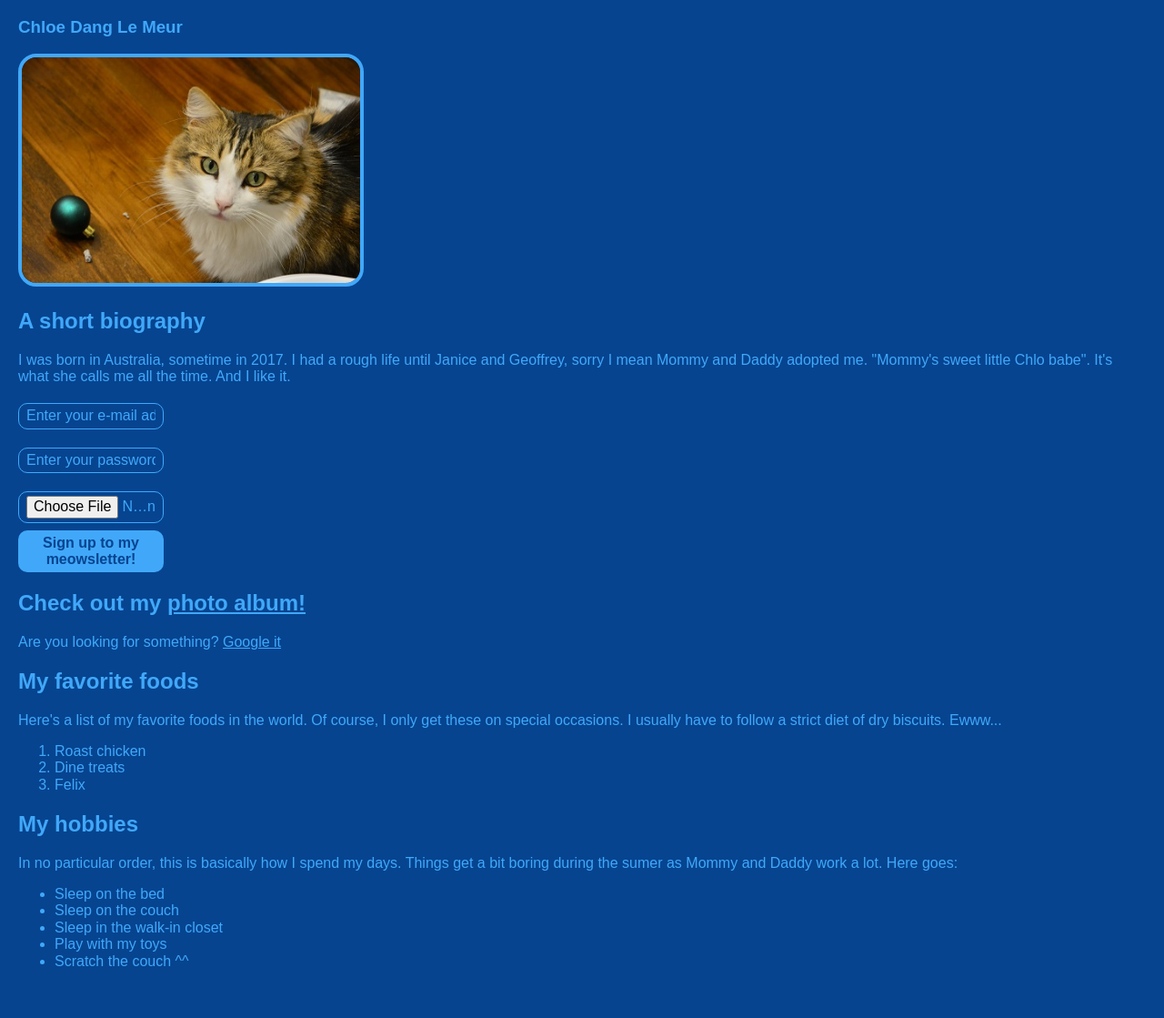
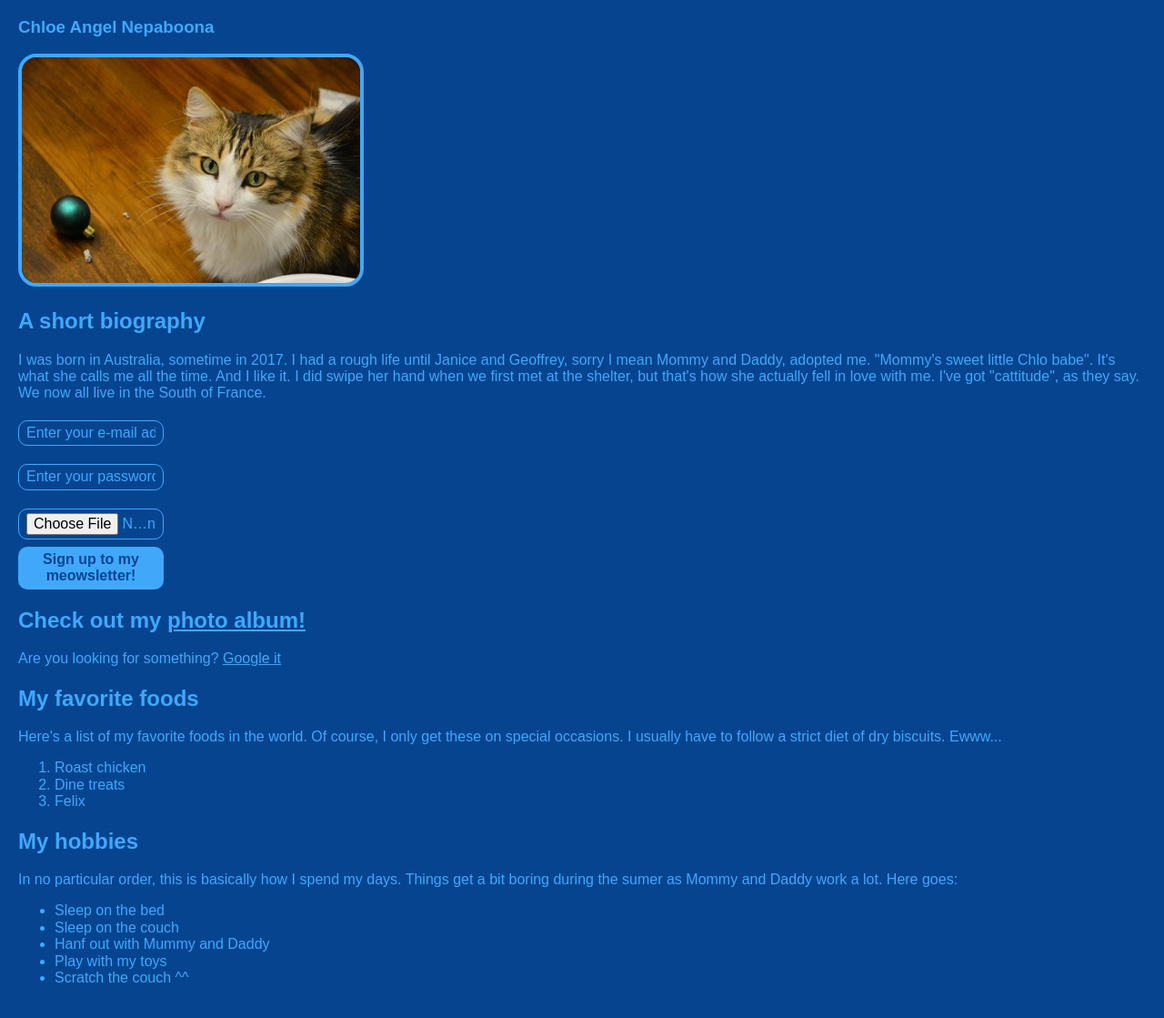
Before and after one commit to BuckyBuck135/Chloe-website, a plain HTML site: page index.html in a window 1280 px wide. Shown: the part 81-1200 px from the top of the page at 91% size. Drawn offline with nearby package versions, Linux system fonts and the light colour scheme; a web font is replaced by a local one.

Commit message:
Update index.html

```diff
--- a/index.html
+++ b/index.html
@@ -8,10 +8,10 @@
     </head>
 	<body>
 		<h1> Meow meooow meowww. The story of my life</h1>
-		<h3>Chloe Dang Le Meur</h3>
+		<h3>Chloe Angel Nepaboona</h3>
 		<img src="images/Chloe1.JPG" width="50%">
 		<h2> A short biography</h2>
-		<p> I was born in Australia, sometime in 2017. I had a rough life until Janice and Geoffrey, sorry I mean Mommy and Daddy adopted me. "Mommy's sweet little Chlo babe". It's what she calls me all the time. And I like it.</p>
+		<p> I was born in Australia, sometime in 2017. I had a rough life until Janice and Geoffrey, sorry I mean Mommy and Daddy, adopted me. "Mommy's sweet little Chlo babe". It's what she calls me all the time. And I like it. I did swipe her hand when we first met at the shelter, but that's how she actually fell in love with me. I've got "cattitude", as they say. We now all live in the South of France.</p>
 		<input type="text" placeholder="Enter your e-mail address">
 		<input type ="password" placeholder="Enter your password">
 		<input type="file" placeholder="Upload your profile picture">
@@ -34,7 +34,7 @@
 				<ul>
 					<li>Sleep on the bed</li>
 					<li>Sleep on the couch</li>
-					<li>Sleep in the walk-in closet</li>
+					<li>Hanf out with Mummy and Daddy</li>
 					<li>Play with my toys</li>
 					<li>Scratch the couch ^^</li>
 
```
